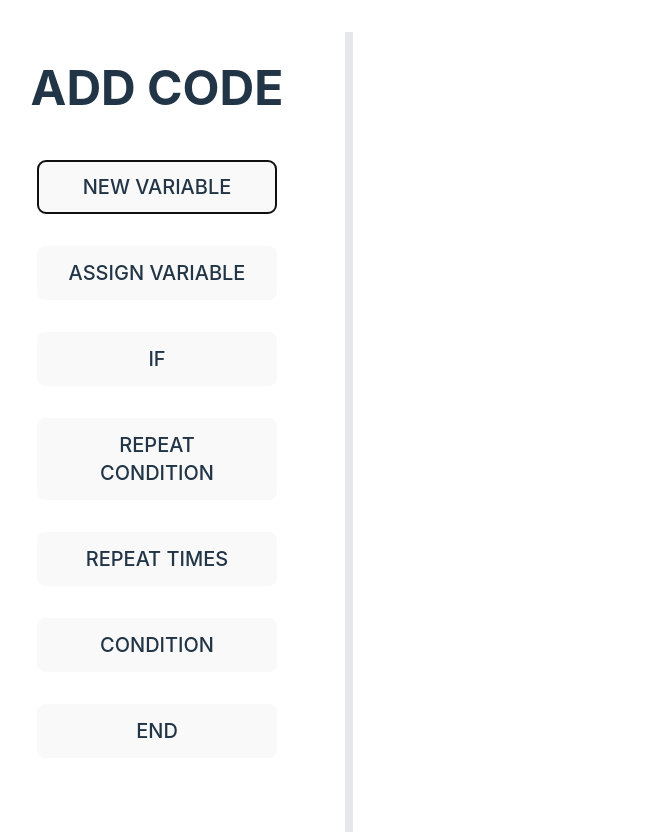
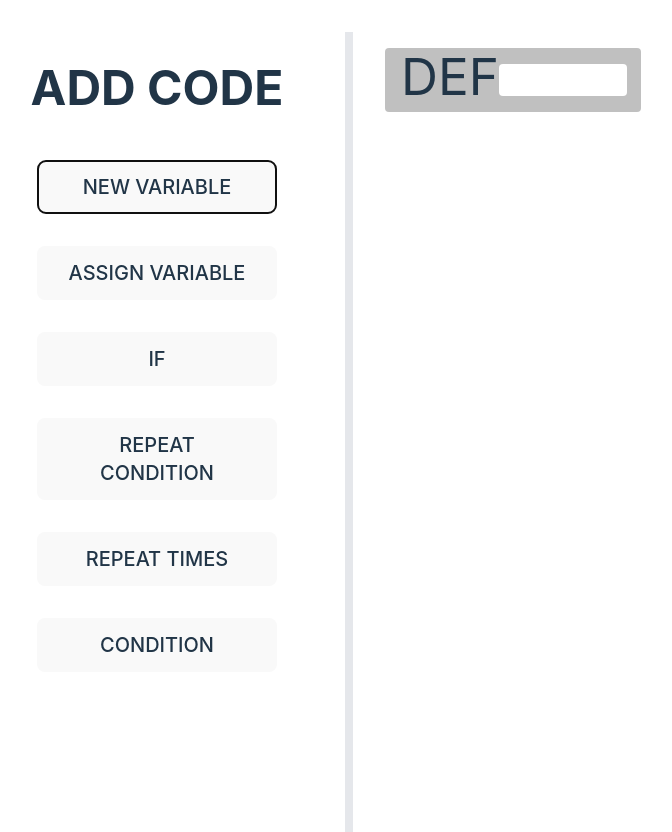
Before and after one commit to NlSEMONO/AIPlay4U-GUI, a React (Vite) app in the folder testing/: page / in a window 1280 px wide. Both pictures are taken after a click on the button "NEW VARIABLE". Shown: the whole page, without its empty margins (63-735 px from the left). Built offline with nearby package versions, Linux system fonts and the light colour scheme.

Commit message:
added set, define, repeat times and repeat condition blocks -- still need to add conditions + export + open file functionality

```diff
--- a/testing/src/components/BlockEditor.tsx
+++ b/testing/src/components/BlockEditor.tsx
@@ -1,6 +1,6 @@
 import { DEPTHINC } from "../utils/Constants";
 import { BlockEditorParams, PositionedBlock, Block, isPositionedBlock, BlockParams, PotentialBlock } from "../utils/Definitions";
-import { EndBlock, IfBlock } from "./blocks/Blocks";
+import { DefBlock, EndBlock, IfBlock, SetBlock, RTBlock, RCBlock } from "./blocks/Blocks";
 import {useState} from 'react';
 
 // BlockEditor(blocksData, blockSetter) renders the playground in which blocks
@@ -31,6 +31,18 @@ export default function BlockEditor({blocksData, blockSetter} : BlockEditorParam
             }
             else if (curr.blockType === 'END') {
                 sequence.push(<EndBlock defaultParams={params} prevType={(prev as Block).blockType}/>);
+            }
+            else if (curr.blockType === 'ASSIGN VARIABLE') {
+                sequence.push(<SetBlock {... params} />);
+            }
+            else if (curr.blockType === 'NEW VARIABLE') {
+                sequence.push(<DefBlock {... params} />);
+            }
+            else if (curr.blockType === 'REPEAT TIMES') {
+                sequence.push(<RTBlock {... params} />);
+            }
+            else if (curr.blockType === 'REPEAT CONDITION') {
+                sequence.push(<RCBlock {... params} />);
             }
             let bodyBlocks = [];
             if (curr.body !== null) {
--- a/testing/src/components/Sidebar.tsx
+++ b/testing/src/components/Sidebar.tsx
@@ -16,7 +16,7 @@ export default function Sidebar({blocks, blockSetter} : SidebarParams) {
         let newBlock: PositionedBlock = {
             id: ids, x: newX, y: 0, blockType: itm, next: null, code: "", body: null
         };
-        if (itm === 'IF' || itm === 'WHILE' || itm === 'FOR') {
+        if (itm === 'IF' || itm === 'REPEAT TIMES' || itm === 'REPEAT CONDITION') {
             let endBlock: Block = {
                 id: ids + 1, blockType: 'END', next: null, code: "", body: null
             }
@@ -29,7 +29,7 @@ export default function Sidebar({blocks, blockSetter} : SidebarParams) {
     }
 
     const createBlockButtons = blockTypes.map((itm) => {
-        return (<button className="w-60 text-xl my-4" onClick={() => { handleClick(itm); console.log(blocks)}}>
+        return ((itm === 'END') ? null : <button className="w-60 text-xl my-4" onClick={() => { handleClick(itm); console.log(blocks)}}>
                 {itm}
                 </button>);
     });
--- a/testing/src/components/blocks/BlockHelpers.tsx
+++ b/testing/src/components/blocks/BlockHelpers.tsx
@@ -248,7 +248,7 @@ export const useBlock = ({id, isParent, blocks, blockSetter, x, y, code, dragged
             code: draggedBlock.code,
             blockType: draggedBlock.blockType
         }
-        if (block.blockType === 'IF' || block.blockType === 'WHILE' || block.blockType === 'FOR') {
+        if (block.blockType === 'IF' || block.blockType === 'REPEAT CONDITION' || block.blockType === 'REPEAT TIMES') {
             // console.log('hi');
             // console.log(block);
             if (block.body === null) {
--- a/testing/src/components/blocks/Blocks.tsx
+++ b/testing/src/components/blocks/Blocks.tsx
@@ -19,11 +19,12 @@ export const IfBlock = ({id, isParent, blocks, blockSetter, x, y, code, draggedI
         );
 }
 
-// EndBlock(id, isParent, blocks, blockSetter, x, y, code) returns a component
-//    representing an end block (to denote the end of a body). Note that (x, y)
-//    are relative to the sequence div the IfBlock is stored in.
+// EndBlock(defaultParams, prevType) returns a component representing an end block
+//    (to denote the end of a body). Note that (x, y) are relative to the sequence
+//    div the EndBlock is stored in.
 export const EndBlock = ({defaultParams, prevType} : EndBlockParams) => {
     let blockClasses = "bg-if w-64 h-16 px-4 relative m-0 rounded flex flex-row justify-around";
+    // set blockClasses to different colour based on what the type of the block before end is (done like this because of tailwind)
     if (prevType === 'REPEAT TIMES') {
         blockClasses = "bg-rt w-64 h-16 px-4 relative m-0 rounded flex flex-row justify-around"
     }
@@ -42,6 +43,76 @@ export const EndBlock = ({defaultParams, prevType} : EndBlockParams) => {
 
 // SetBlock(id, isParent, blocks, blockSetter, x, y, code) returns a component
 //    representing a set statement (setting the value of a variable). Note that
-//    (x, y) are relative to the sequence div the IfBlock is stored in.
+//    (x, y) are relative to the sequence div the SetBlock is stored in.
+export const SetBlock = ({id, isParent, blocks, blockSetter, x, y, code, draggedId, setDraggedId} : BlockParams) => {
+    const inputClasses = "bg-white text-black w-32 h-8 my-auto p-2 rounded";
+    const blockClasses = "bg-set w-64 h-16 px-4 relative m-0 rounded flex flex-row justify-around";
+    const {code: text, onChange, onDrag, onDragOver, onDrop} = useBlock({id, isParent, blocks, blockSetter, x, y, code, draggedId, setDraggedId});
+    return (
+            <div className={blockClasses} style={{top: y, left: x, margin: 0}}
+                draggable onDrag={onDrag}
+                onDragOver={onDragOver}
+                onDrop={onDrop}>
+                <h1> SET </h1>
+                <input type="text" className={inputClasses} onChange={onChange} value={text}/>
+            </div>
+        );
+}
 
-// export const EndIfBlock(id, isParent)
+// DefBlock(id, isParent, blocks, blockSetter, x, y, code) returns a component
+//    representing a define statement (setting the value of a variable). Note that
+//    (x, y) are relative to the sequence div the DefBlock is stored in.
+export const DefBlock = ({id, isParent, blocks, blockSetter, x, y, code, draggedId, setDraggedId} : BlockParams) => {
+    const inputClasses = "bg-white text-black w-32 h-8 my-auto p-2 rounded";
+    const blockClasses = "bg-def w-64 h-16 px-4 relative m-0 rounded flex flex-row justify-around";
+    const {code: text, onChange, onDrag, onDragOver, onDrop} = useBlock({id, isParent, blocks, blockSetter, x, y, code, draggedId, setDraggedId});
+    return (
+            <div className={blockClasses} style={{top: y, left: x, margin: 0}}
+                draggable onDrag={onDrag}
+                onDragOver={onDragOver}
+                onDrop={onDrop}>
+                <h1> DEF </h1>
+                <input type="text" className={inputClasses} onChange={onChange} value={text}/>
+            </div>
+        );
+}
+
+// RTBlock(id, isParent, blocks, blockSetter, x, y, code) returns a component
+//    representing a repeat times statement (setting the value of a variable).
+//    Note that (x, y) are relative to the sequence div the RTBlock is stored in.
+export const RTBlock = ({id, isParent, blocks, blockSetter, x, y, code, draggedId, setDraggedId} : BlockParams) => {
+    const inputClasses = "bg-white text-black w-8 h-8 my-auto p-2 rounded";
+    const blockClasses = "bg-rt w-64 h-16 px-4 relative m-0 rounded flex flex-row justify-around";
+    const textClasses = "text-2xl self-center";
+    const {code: text, onChange, onDrag, onDragOver, onDrop} = useBlock({id, isParent, blocks, blockSetter, x, y, code, draggedId, setDraggedId});
+    return (
+            <div className={blockClasses} style={{top: y, left: x, margin: 0}}
+                draggable onDrag={onDrag}
+                onDragOver={onDragOver}
+                onDrop={onDrop}>
+                <h1 className={textClasses}> REPEAT </h1>
+                <input type="text" className={inputClasses} onChange={onChange} value={text}/>
+                <h1 className={textClasses}> TIMES </h1>
+            </div>
+        );
+}
+
+
+// RCBlock(id, isParent, blocks, blockSetter, x, y, code) returns a component
+//    representing a repeat times statement (setting the value of a variable).
+//    Note that (x, y) are relative to the sequence div the RTBlock is stored in.
+export const RCBlock = ({id, isParent, blocks, blockSetter, x, y, code, draggedId, setDraggedId} : BlockParams) => {
+    const inputClasses = "bg-white text-black w-32 h-8 my-auto p-2 rounded";
+    const blockClasses = "bg-rc w-64 h-16 px-4 relative m-0 rounded flex flex-row justify-around";
+    const textClasses = "text-2xl self-center";
+    const {code: text, onChange, onDrag, onDragOver, onDrop} = useBlock({id, isParent, blocks, blockSetter, x, y, code, draggedId, setDraggedId});
+    return (
+            <div className={blockClasses} style={{top: y, left: x, margin: 0}}
+                draggable onDrag={onDrag}
+                onDragOver={onDragOver}
+                onDrop={onDrop}>
+                <h1 className={textClasses}> REPEAT WHILE </h1>
+                <input type="text" className={inputClasses} onChange={onChange} value={text}/>
+            </div>
+        );
+}
--- a/testing/tailwind.config.js
+++ b/testing/tailwind.config.js
@@ -8,8 +8,11 @@ export default {
     extend: {
       colors: {
         'if': '#F7B400',
-        'def': '#F0F0F0',
-        'set': '#D9D9D9'
+        'def': '#C0C0C0',
+        'set': '#D9D9D9',
+        'rt': '#2D882D',
+        'rc': '#116611',
+        'cond': '#2D4671'
       },
       spacing: {
         '96': '24rem',
```
